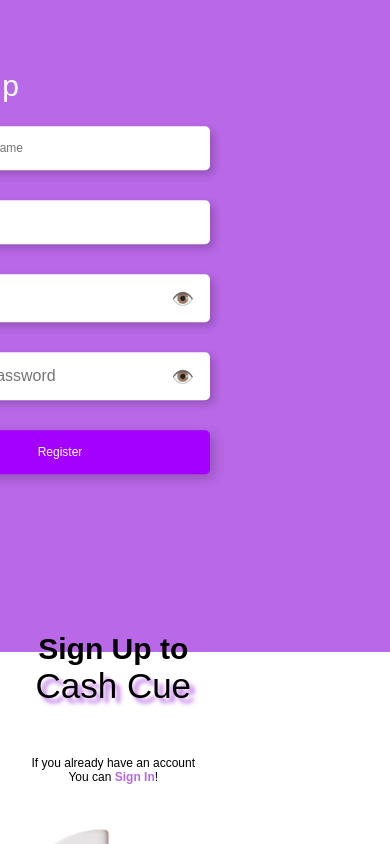
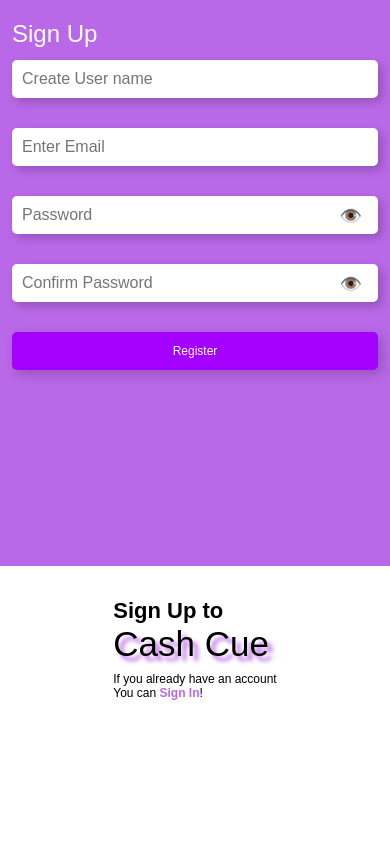
Before and after one commit to heyitsshubh/Expense-tracker, a React (Vite) app in the folder Expence app/: page /signup in a window 390 px wide. Built offline with nearby package versions, Linux system fonts and the light colour scheme.

Commit message:
improved design

```diff
--- a/Expence app/src/Components/Auth/Signup.jsx
+++ b/Expence app/src/Components/Auth/Signup.jsx
@@ -1,4 +1,4 @@
-import React, { useState } from 'react';
+import  { useState } from 'react';
 import '../../Styles/Signup.css'
 import { useNavigate } from 'react-router-dom';
 import Calculator from '../../assets/Calculator.png';
@@ -17,8 +17,8 @@
   const [showConfirmPassword, setShowConfirmPassword] = useState(false);
   const [loading, setLoading] = useState(false);
   const [errorMessage, setErrorMessage] = useState('');
-  const [successMessage, setSuccessMessage] = useState('');
-  const [isSliding, setIsSliding] = useState(false);
+  // const [successMessage, setSuccessMessage] = useState('');
+  // const [isSliding, setIsSliding] = useState(false);
   const navigate = useNavigate();
 
   const passwordRegex = /^(?=.*[A-Z])(?=.*\d)(?=.*[@$!%*?&])[A-Za-z\d@$!%*?&]{8,}$/;
@@ -56,7 +56,14 @@
       toast.success('Signup successful!'); // Only toast, no successMessage state
       console.log('Signup response:', response.data);
 
+      // store user email for OTP flow
       localStorage.setItem('userEmail', email);
+
+      // If the signup response already includes tokens, store them too
+      if (response.data && response.data.accessToken && response.data.refreshToken) {
+        localStorage.setItem('accessToken', response.data.accessToken);
+        localStorage.setItem('refreshToken', response.data.refreshToken);
+      }
 
       setTimeout(() => navigate('/otp'), 1000);
     } catch (error) {
@@ -72,8 +79,8 @@
   };
 
   const handleclick = () => {
-    setIsSliding(true);
-    setTimeout(() => navigate('/'), 500);
+    // setIsSliding(true);
+    setTimeout(() => navigate('/dashboard'), 500);
   };
 
   return (
@@ -87,8 +94,8 @@
       <div className="signup-box">
         <div className="form-section">
           <h2>Sign Up</h2>
-          {errorMessage && <p className="error-message">{errorMessage}</p>}
-          {successMessage && <p className="success-message">{successMessage}</p>}
+           {errorMessage && <p className="error-message">{errorMessage}</p>}
+          {/* {successMessage && <p className="success-message">{successMessage}</p>}  */}
           <form onSubmit={handleSubmit}>
             <input
               type="text"
--- a/Expence app/src/Styles/Signup.css
+++ b/Expence app/src/Styles/Signup.css
@@ -253,7 +253,7 @@
   transform: translate(-15%,100%);
 }
 
-@media (max-width: 768px) {
+/* @media (max-width: 768px) {
   .signup-box {
     flex-direction:  column;
   }
@@ -285,4 +285,100 @@
   .images-container img:nth-child(2){
     display: none;
   }
+} */
+
+/* Additional smaller-screen tweaks */
+@media (max-width: 768px) {
+  .signup-container {
+    padding-bottom: 24px;
+    align-items: flex-start;
+  }
+
+  .signup-box {
+    height: auto;
+    min-height: 90vh;
+    flex-direction: column;
+     gap: 12px;
+  }
+
+  .form-section {
+    width: 100%;
+    padding: 32px 18px;
+    border-radius: 0;
+    box-shadow: none;
+    align-items: stretch;
+  }
+
+  .form-section h2 {
+    transform: none;
+    margin: 0 0 12px 0;
+    font-size: 24px;
+    text-align: left;
+  }
+
+  .form-section form {
+    transform: none;
+    max-width: 100%;
+    width: 100%;
+  }
+
+  .form-section input,
+  .password-wrapper input {
+    padding: 12px;
+    font-size: 1rem;
+  }
+
+  .toggle-password {
+    top: 50%;
+    transform: translateY(-70%);
+  }
+
+  .info-section {
+    width: 100%;
+    padding: 20px 14px;
+    text-align: left;
+  }
+
+  .info-section h2 {
+    font-size: 28px;
+    transform: none;
+    margin: 0 0 8px 0;
+  }
+
+  .info-section p,
+  .content,
+  .content2,
+  .error-message,
+  .success-message {
+    transform: none;
+  }
+
+  /* Hide big decorative images on small screens to save space */
+
+     .calc {
+      margin: 0 auto 30px auto;
+    }
+    .money,
+    .char {
+      display: none;
+    }
 }
+
+/* Very small phones */
+@media (max-width: 420px) {
+  .form-section {
+    padding: 20px 12px;
+  }
+
+  .register-button {
+    padding: 12px;
+  }
+
+  .info-section h2 {
+    font-size: 22px;
+  }
+
+  .form-section input {
+    padding: 10px;
+  }
+}
```
